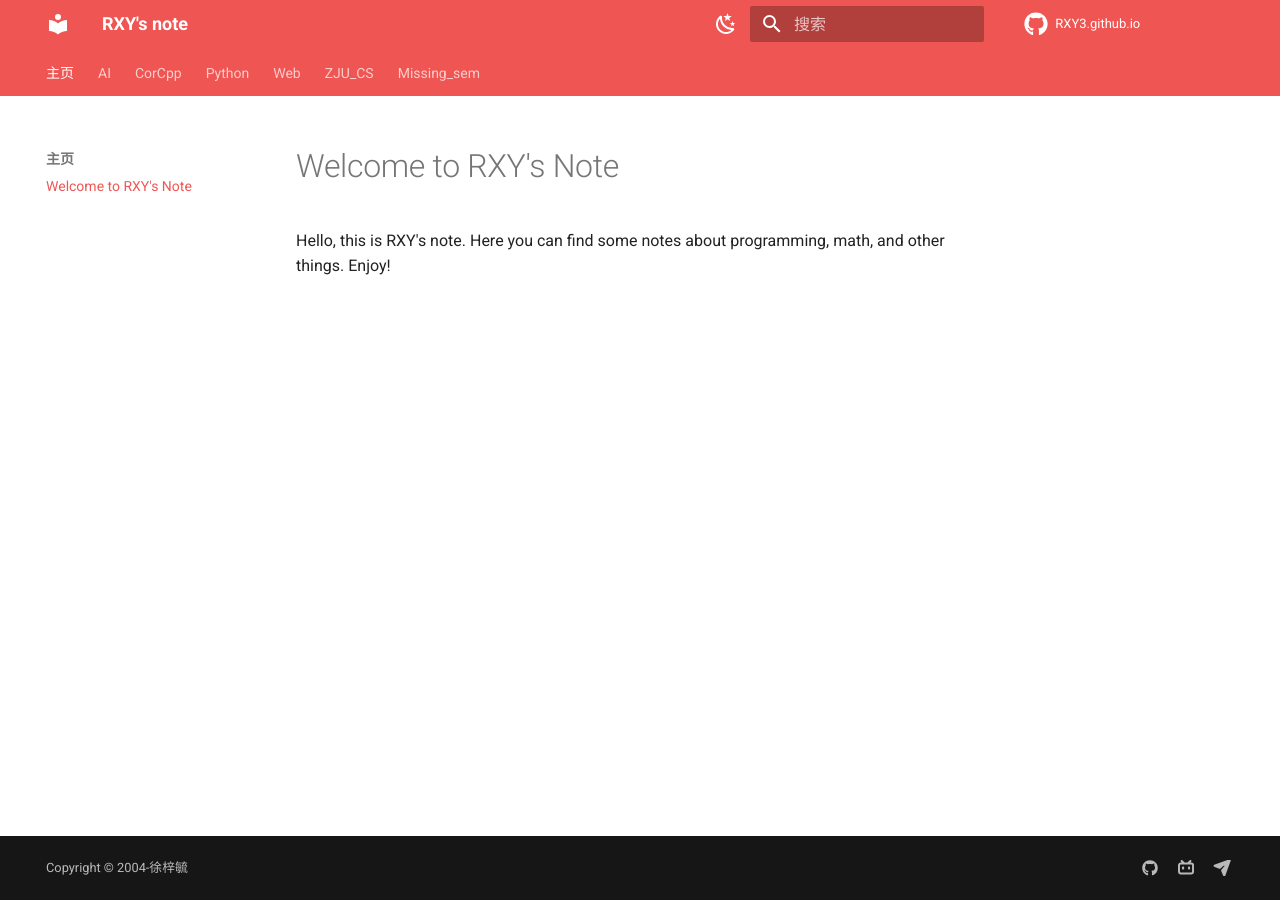
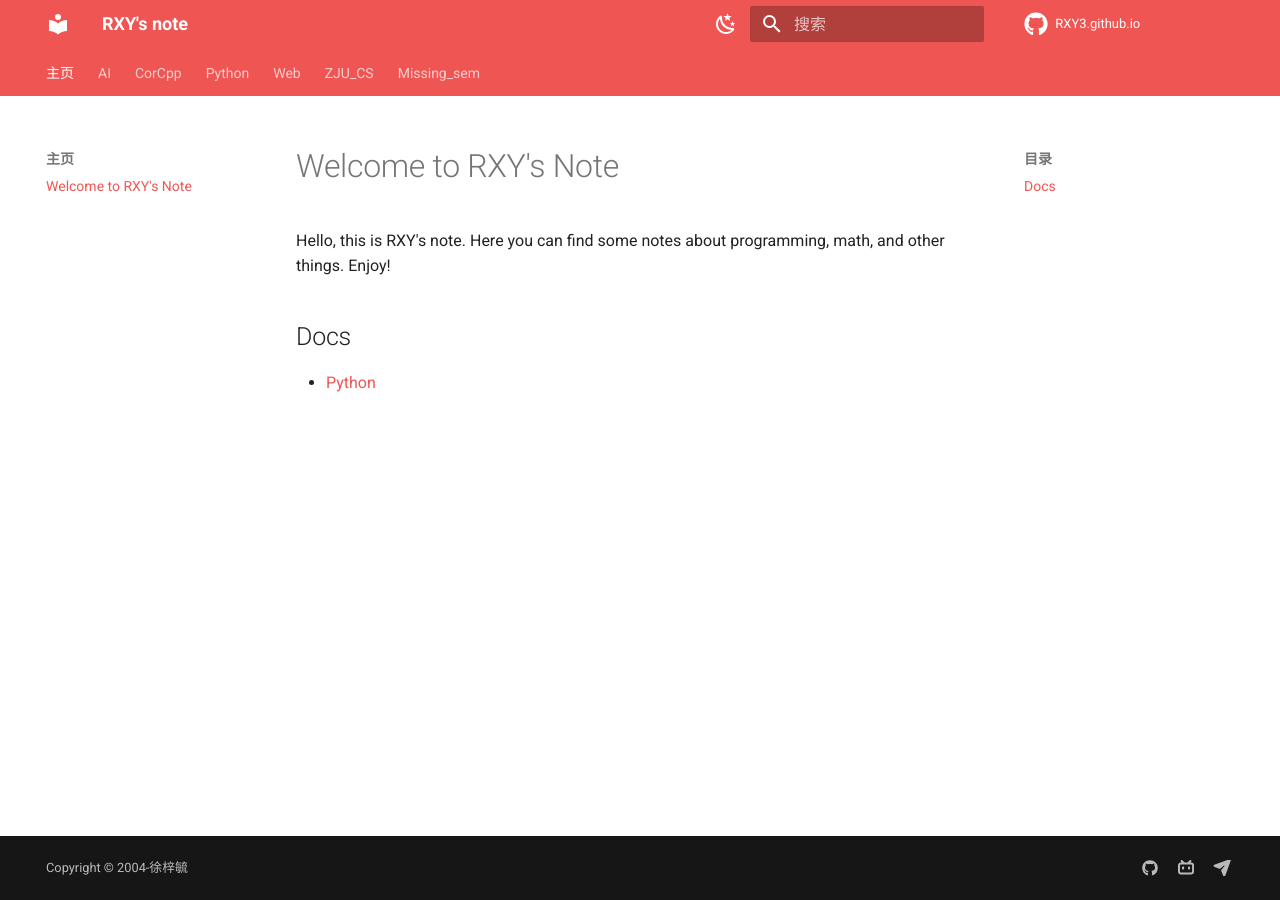
Before and after one commit to RXY3/RXY-s-NoteBook, an MkDocs documentation site: the page built from docs/index.md, in a window 1280 px wide. Built offline with MkDocs 1.6.1 and Material for MkDocs 9.7.7, drawn with Linux system fonts in a browser that asks for light colours; comment, search, counter and statistics services are not loaded.

Commit message:
20240408

```diff
--- a/docs/index.md
+++ b/docs/index.md
@@ -1,2 +1,5 @@
 # Welcome to RXY's Note
 Hello, this is RXY's note. Here you can find some notes about programming, math, and other things. Enjoy!
+
+## Docs
+- [Python](docs/python/python基础.md)
```
